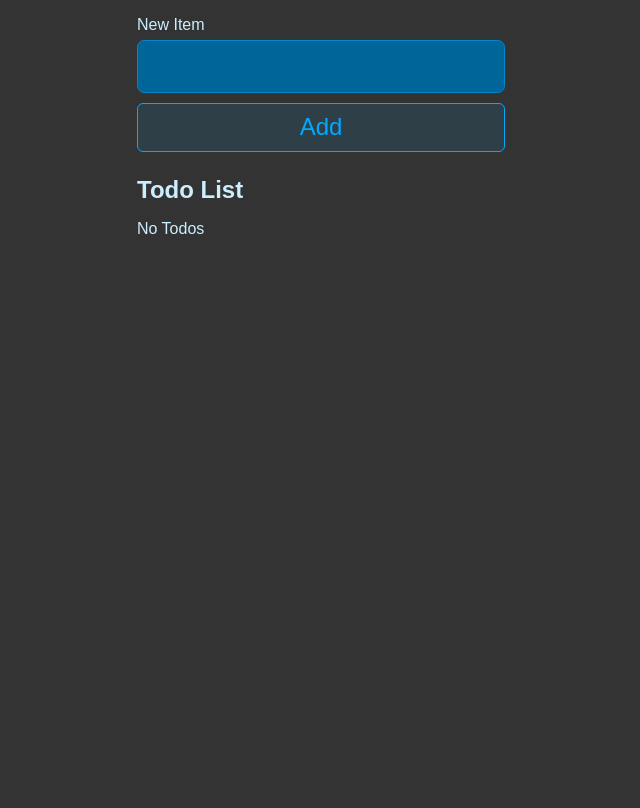
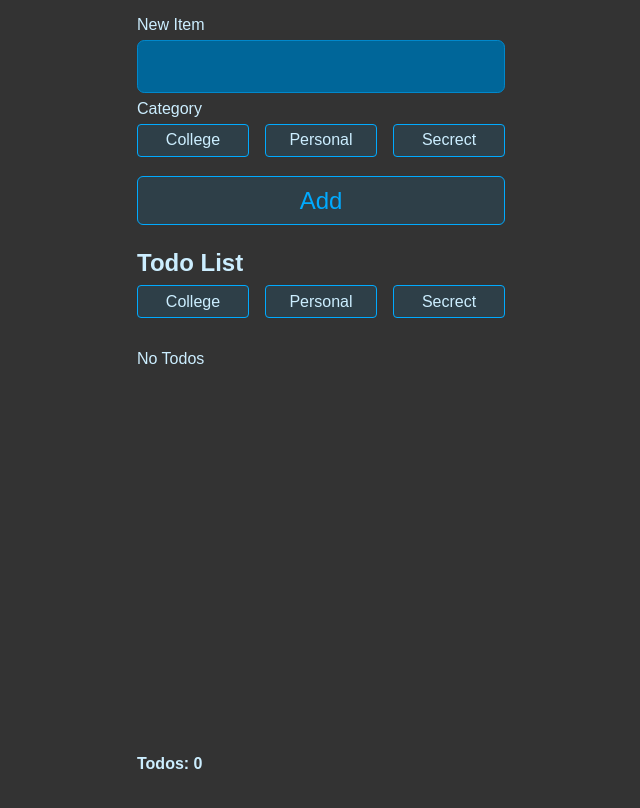
Before and after one commit to bharatbhusal/todo-list, a React (Create React App) app: page / in a window 1280 px wide. Shown: the whole page, without its empty margins (319-959 px from the left). Built offline with nearby package versions, Linux system fonts and the light colour scheme.

Commit message:
adding categories

```diff
--- a/package.json
+++ b/package.json
@@ -3,11 +3,13 @@
   "version": "0.1.0",
   "homepage": "https://bharatbhusal.github.io/todo-list",
   "private": true,
+  "main": "index.js",
   "dependencies": {
     "@babel/plugin-proposal-private-property-in-object": "^7.21.11",
     "@testing-library/jest-dom": "^5.17.0",
     "@testing-library/react": "^13.4.0",
     "@testing-library/user-event": "^13.5.0",
+    "ethers": "^6.9.0",
     "gh-pages": "^6.1.0",
     "react": "^18.2.0",
     "react-dom": "^18.2.0",
--- a/public/index.html
+++ b/public/index.html
@@ -7,12 +7,12 @@
         name="viewport"
         content="width=device-width, initial-scale=1.0"
     >
-
     <title>My Todos</title>
 </head>
 
 <body>
-    <div id="root"></div>
+    <div class="top" id="root">
+    </div>
 </body>
 
 </html>
--- a/src/App.css
+++ b/src/App.css
@@ -31,13 +31,13 @@ body {
   gap: 0.4rem;
 }
 
-.add_btn{
-  padding:.5rem 0;
+.add_btn {
+  padding: 0.5rem 0;
   font-size: 2rem;
 }
 /* Styles for a generic button */
 .btn {
-  background: hsl(200, 100%, 50%, 0.1);
+  background: rgba(0, 170, 255, 0.1);
   border: 1px solid rgb(0, 170, 255);
   color: rgb(0, 170, 255);
   padding: 0.25em 0.5em;
@@ -46,7 +46,7 @@ body {
   outline: none;
 }
 
-.add-btn{
+.add-btn {
   background: hsl(200, 100%, 50%, 0.1);
   border: 1px solid rgb(0, 170, 255);
   color: rgb(0, 170, 255);
@@ -57,10 +57,26 @@ body {
   font-size: 1.5rem;
 }
 
+.category-selector {
+  display: flex;
+  justify-content: space-between;
+  margin-bottom: 0.6rem;
+}
+.btn-category {
+  padding: 0.4rem;
+  width: 7rem;
+  font-size: medium;
+  /* background-color: #00ff8433; */
+  color: rgb(204, 238, 255);
+}
+
+.btn-category.active {
+  background-color: hsl(200, 100%, 30%);
+}
 /* Hover and focus styles for the button */
 .btn:hover,
 .btn:focus-visible {
-  background: hsl(200, 100%, 50%, 0.2);
+  background: #00aaff33;
 }
 
 /* Styles for a danger-themed button */
@@ -100,7 +116,6 @@ body {
   margin-bottom: 0.5rem;
 }
 
-
 /* Styles for the overall structure of the list */
 .list {
   /* margin: 0; */
@@ -109,7 +124,7 @@ body {
   flex-direction: column;
   gap: 0.5rem;
   overflow-y: scroll;
-  scroll-behavior:smooth;
+  scroll-behavior: smooth;
 
   height: 25rem;
 }
@@ -119,7 +134,7 @@ body {
   display: flex;
   align-items: center;
   justify-content: space-between;
-  background-color:#545151;
+  background-color: #545151;
   border-radius: 0.5rem;
   padding: 0.4rem;
 }
@@ -131,7 +146,6 @@ body {
   cursor: pointer;
   align-items: center;
 }
-
 
 /* Styling for list items with checked input */
 .list li:has(input:checked) label {
--- a/src/App.jsx
+++ b/src/App.jsx
@@ -23,10 +23,10 @@ function App() {
   }, [todos])
 
   // Function to add a new todo to the list
-  function addTodo(title) {
+  function addTodo(title, category) {
     setTodos((currentTodos) => {
       return [
-        ...currentTodos, { id: crypto.randomUUID(), title, completed: false }
+        ...currentTodos, { id: crypto.randomUUID(), title, category, completed: false }
       ]
     })
   }
--- a/src/components/NewTodoForm.jsx
+++ b/src/components/NewTodoForm.jsx
@@ -3,18 +3,21 @@ import { useState } from 'react';
 // Functional component for rendering a form to add new todo items
 export function NewTodoForm({ addTodo }) {
     // State to track the value of the new todo item
-    const [newItem, setNewItem] = useState('');
+    const [newItemTitle, setNewItemTitle] = useState('');
+    const [itemCategory, setItemCategory] = useState('');
 
     // Function to handle form submission
     function handleSubmit(e) {
         e.preventDefault();
         // Check if the new todo item is empty before adding
-        if (newItem === "") return;
+        if (newItemTitle === "") return;
         // Call the addTodo function to add the new todo
-        addTodo(newItem);
+        addTodo(newItemTitle, itemCategory);
         // Clear the input field after adding the todo
-        setNewItem("");
+        setNewItemTitle("");
+        setItemCategory("")
     }
+
 
     // Rendering the form
     return (
@@ -23,11 +26,18 @@ export function NewTodoForm({ addTodo }) {
             <div className="form-row">
                 <label htmlFor="item">New Item</label>
                 <input
-                    value={newItem}
+                    value={newItemTitle}
                     type="text"
                     id='item'
-                    onChange={(e) => setNewItem(e.target.value)}
+                    onChange={(e) => setNewItemTitle(e.target.value)}
                 />
+                <label htmlFor="category">Category</label>
+                <div className="category-selector">
+
+                    <button className={`btn btn-category ${itemCategory === "College" ? "active" : "btn-category"}`} type="button" onClick={() => setItemCategory("College")}>College</button>
+                    <button className={`btn btn-category ${itemCategory === "Personal" ? "active" : "btn-category"}`} type="button" onClick={() => setItemCategory("Personal")}>Personal</button>
+                    <button className={`btn btn-category ${itemCategory === "Secrect" ? "active" : "btn-category"}`} type="button" onClick={() => setItemCategory("Secrect")}>Secrect</button>
+                </div>
             </div>
 
             {/* Button to submit the form and add the new todo item */}
--- a/src/components/TodoList.jsx
+++ b/src/components/TodoList.jsx
@@ -1,24 +1,45 @@
+import { useEffect, useState } from "react";
 import TodoItem from "./TodoItem";
 
 // Functional component for rendering a list of todo items
 export default function TodoList({ todos, setTodos }) {
+    const [toList, setToList] = useState('')
+    const [count, setCount] = useState(0)
+
+    useEffect(() => {
+        const countTodos = (category) => {
+            setCount(0)
+            todos.map((todo) => {
+                if (todo.category === category)
+                    setCount((prev) => prev + 1)
+            })
+        }
+        countTodos(toList)
+    }, [toList, todos])
 
     return (
         <>
             {/* Header for the todo list */}
             <h1 className="header">Todo List</h1>
+            <div className="category-selector">
+                <button className={`btn btn-category ${toList === "College" ? "active" : "btn-category"}`} onClick={() => setToList("College")}>College</button>
+                <button className={`btn btn-category ${toList === "Personal" ? "active" : "btn-category"}`} onClick={() => setToList("Personal")}>Personal</button>
+                <button className={`btn btn-category ${toList === "Secrect" ? "active" : "btn-category"}`} onClick={() => setToList("Secrect")}>Secrect</button>
+            </div>
 
             {/* List of todo items */}
             <ul className="list">
                 {/* Display a message if there are no todos */}
-                {todos.length === 0 && "No Todos"}
+                {todos.length === 0 && <p>No Todos</p>}
 
                 {/* Map through the todos array and render TodoItem components */}
-                {todos.map(todo => {
-                    return <TodoItem {...todo} key={todo.id} setTodos={setTodos} />;
+                {toList && todos.map(todo => {
+                    if (todo.category === toList)
+                        return <TodoItem {...todo} key={todo.id} setTodos={setTodos} />;
                 })}
             </ul>
-                {todos.length!==0 && <h4>Total Todos: {todos.length}</h4>}
+            {/* Display the total number of todos if there are todos */}
+            {<h4>{toList} Todos: {toList !== "" ? count : todos.length}</h4>}
         </>
     );
 }
```
Also changed, not shown: src/components/TodoItem.jsx (+6 -2 lines), 1 other file (tests, documents, lock files or other folders).
